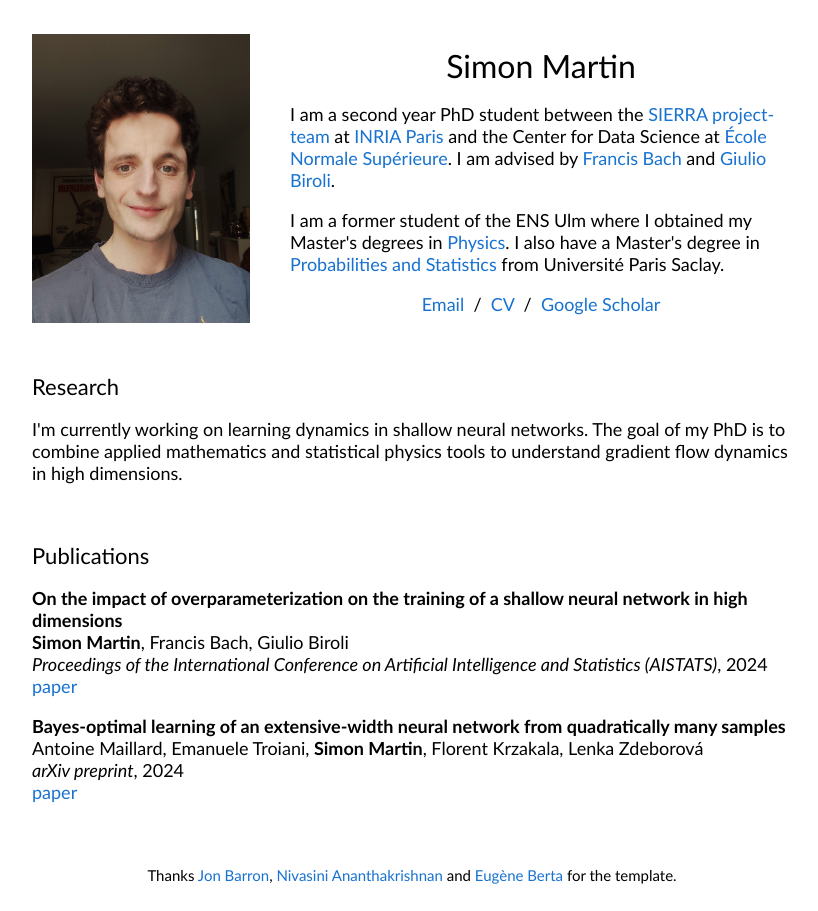
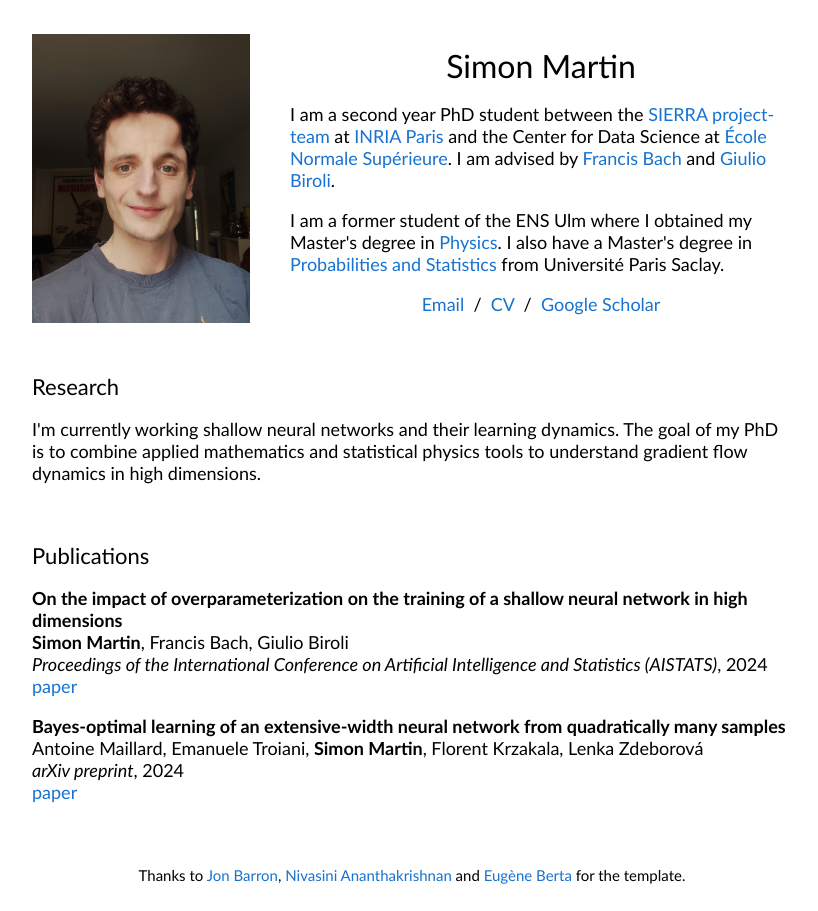
Before and after one commit to simonmartin15/simonmartin15.github.io, a plain HTML site: page index.html in a window 1280 px wide. Shown: the whole page, without its empty margins (228-1046 px from the left). Drawn offline with Linux system fonts and the light colour scheme.

Commit message:
Update index.html

```diff
--- a/index.html
+++ b/index.html
@@ -28,7 +28,7 @@
                 I am a second year PhD student between the <a href="https://www.di.ens.fr/sierra/">SIERRA project-team</a> at <a href="https://www.inria.fr/">INRIA Paris</a> and the Center for Data Science at <a href="https://www.ens.psl.eu/">École Normale Supérieure</a>. I am advised by <a href="https://www.di.ens.fr/~fbach/">Francis Bach</a> and <a href="https://www.lpens.ens.psl.eu/giulio-biroli/">Giulio Biroli</a>.
               </p>
               <p>
-                I am a former student of the ENS Ulm where I obtained my Master's degrees in <a href="https://www.phys.ens.fr/en/formations/m2-icfp">Physics</a>. I also have a Master's degree in <a href="https://www.imo.universite-paris-saclay.fr/fr/etudiants/masters/mathematiques-et-applications/m2/probabilites-et-statistiques/">Probabilities and Statistics</a> from Université Paris Saclay.
+                I am a former student of the ENS Ulm where I obtained my Master's degree in <a href="https://www.phys.ens.fr/en/formations/m2-icfp">Physics</a>. I also have a Master's degree in <a href="https://www.imo.universite-paris-saclay.fr/fr/etudiants/masters/mathematiques-et-applications/m2/probabilites-et-statistiques/">Probabilities and Statistics</a> from Université Paris Saclay.
               </p>
               <p style="text-align:center">
                 <a href="mailto:smartin@di.ens.fr">Email</a> &nbsp/&nbsp
@@ -47,7 +47,7 @@
             <td style="padding:20px;width:100%;vertical-align:middle">
               <heading>Research</heading>
               <p>
-         	I'm currently working on learning dynamics in shallow neural networks. The goal of my PhD is to combine applied mathematics and statistical physics tools to understand gradient flow dynamics in high dimensions.
+         	I'm currently working shallow neural networks and their learning dynamics. The goal of my PhD is to combine applied mathematics and statistical physics tools to understand gradient flow dynamics in high dimensions.
               </p>
             </td>
           </tr>
@@ -177,7 +177,7 @@
             <td style="padding:0px">
               <br>
               <p style="text-align:center">
-                <small>Thanks <a href="https://jonbarron.info/"><small>Jon Barron</small></a>, <a href="https://nivasini.github.io/"><small>Nivasini Ananthakrishnan</small></a> and <a href="https://eugeneberta.github.io/"><small>Eugène Berta</small></a> for the template.</small>
+                <small>Thanks to <a href="https://jonbarron.info/"><small>Jon Barron</small></a>, <a href="https://nivasini.github.io/"><small>Nivasini Ananthakrishnan</small></a> and <a href="https://eugeneberta.github.io/"><small>Eugène Berta</small></a> for the template.</small>
               </p>
             </td>
           </tr>
```
